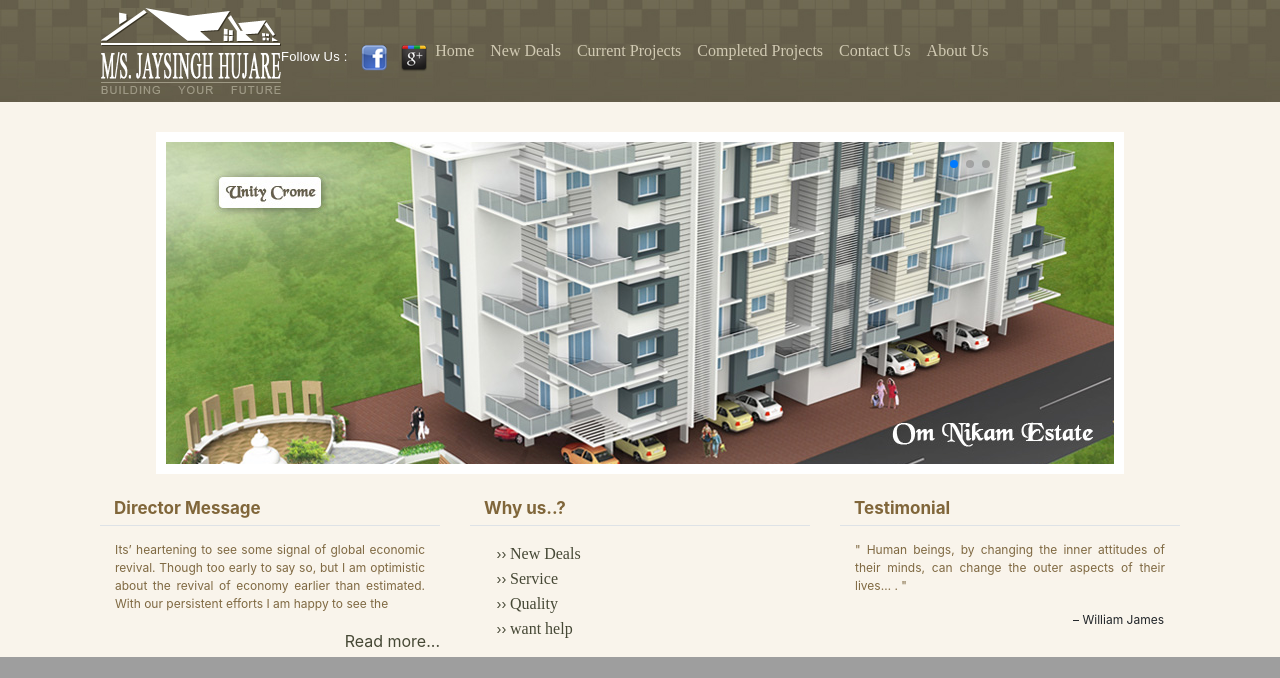
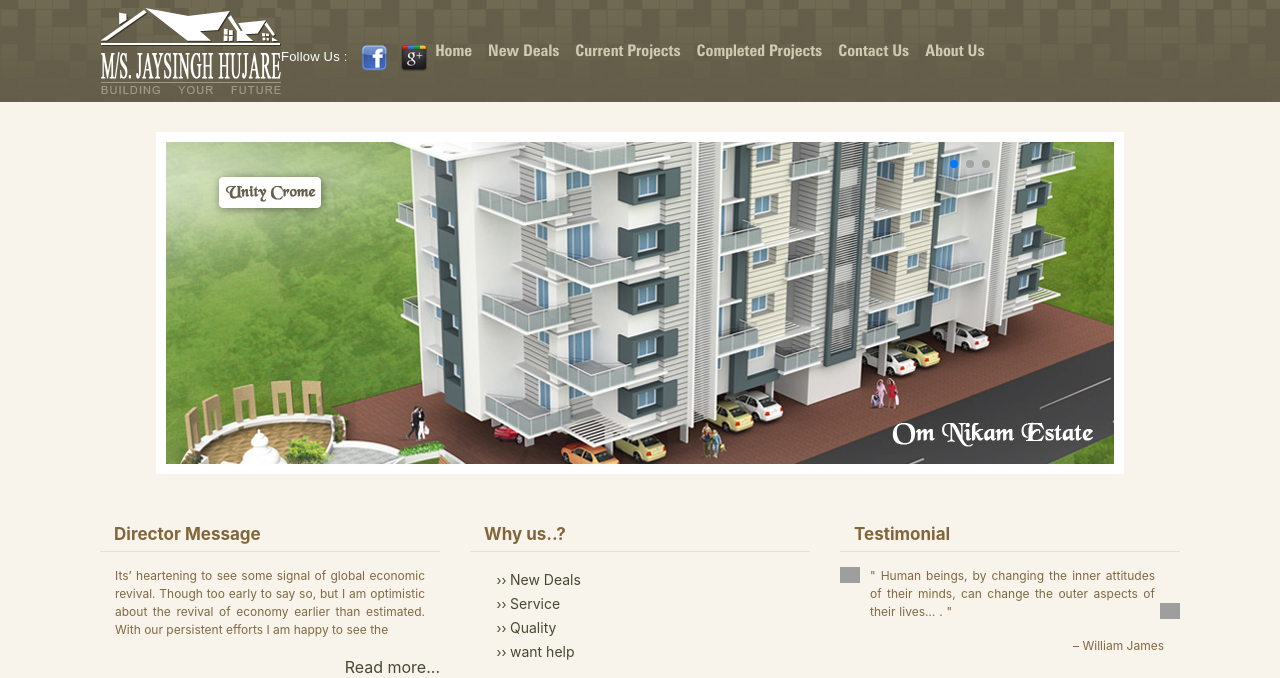
Before and after one commit to tycheventures/JaysingHujare, a PHP site: page / in a window 1280 px wide. Shown: the top 678 px of the page. Run offline with PHP 8.4, Linux system fonts and the light colour scheme; some libraries are stand-ins or nearby versions; some web fonts are replaced; grey boxes are pictures that could not be loaded.

Commit message:
add modified assets

```diff
--- a/assets/css/style.css
+++ b/assets/css/style.css
@@ -1,7 +1,7 @@
 @font-face {
     font-family: 'Zurich CN BT';
-    src: url('../fonts/zurich-cn-bt-bold-webfont.woff2') format('woff2'),
-         url('../fonts/zurich-cn-bt-bold-webfont.woff') format('woff');
+    src: url('../font/zurich-cn-bt-bold-webfont.woff2') format('woff2'),
+         url('../font/zurich-cn-bt-bold-webfont.woff') format('woff');
     font-weight: normal;
     font-style: normal;
 
@@ -76,7 +76,7 @@ body, .main-content{
 }
 
 .msg-contain{
-	    color: #7f6942;
+	  color: #7f6942;
 		text-align: justify !important;
     font-size: 12px;
     line-height: 18px;
@@ -88,13 +88,14 @@ body, .main-content{
 {
     color: #464835 !important;
     text-decoration: blink;
-    font-family: 'Zurich Cn BT';
+    font-size: 14px;
+    height: 25px;
 }
 .text-box li::marker
 {
     content:  "›› ";
- 	color: #464835;
-  	font-size: small;
+    color: #464835;
+    font-size: small;
 }
 
 .readmore
@@ -103,19 +104,54 @@ body, .main-content{
 	float: right;
 }
 
+p.blackquote_para   {
+    text-align: justify !important;
+    padding-left: 30px;
+    padding-right: 25px;
+    position: relative;
+    word-spacing: 0.5px;
+}
+p.blackquote_para:before{
+    content: '';
+    background-image: url('../img/i-commatop.png');
+    background-repeat: no-repeat;
+    position: absolute;
+    width: 20px;
+    height: 16px;
+    right: auto;
+    left: 0px;
+}
+p.blackquote_para:after
+{
+    content: '';
+    background-image: url(../img/i-commabottom.png);
+    background-repeat: no-repeat;
+    position: absolute;
+    width: 20px;
+    height: 16px;
+    right: 0px;
+    left: auto;
+}
+
 .name
 {
 	float: right;
     font-size: 12px;
     margin: 0;
     padding: 0 16px;
+    color: #7f6942;
 }
 
+.align
+{
+    margin-top:50px;
+    margin-bottom:12%;
 
+}
 
 .footer-top{
 
-	background-image:url('img/foot-top.png');
+	background-image:url('../img/foot-top.png');
 	background-position:bottom;
 	background-repeat:repeat-x;
 	background-size:cover;
@@ -124,7 +160,7 @@ body, .main-content{
 
 .main_div{
 
-    background-image:url('img/foot_re.gif');
+    background-image:url('../img/foot_re.jpg');
     background-repeat:repeat-x;
     height:50%;
     background-size:cover;
```
